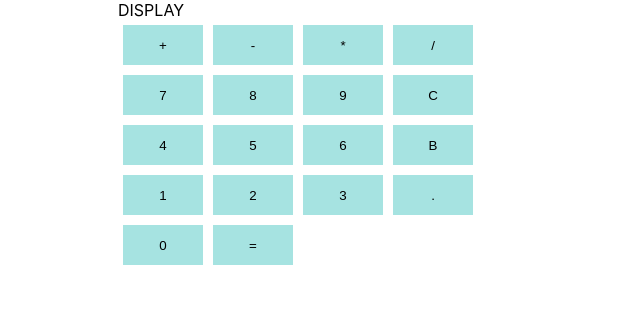
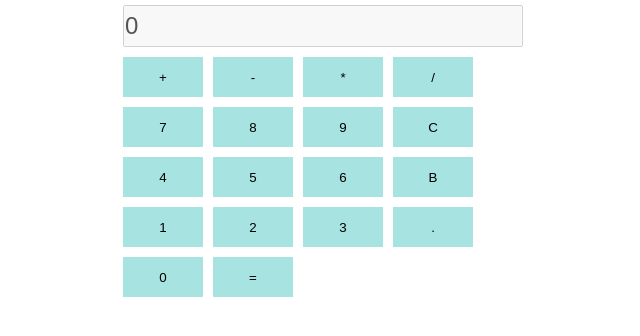
Before and after one commit to bartoszbialoglowicz/calc, a React (Create React App) app: page / in a window 1280 px wide. Shown: the top 336 px of the page, without its empty margins (322-962 px from the left). Built offline with nearby package versions, Linux system fonts and the light colour scheme.

Commit message:
Created Display component.

```diff
--- a/src/components/Calculator/Calculator.js
+++ b/src/components/Calculator/Calculator.js
@@ -1,12 +1,11 @@
 import Button from '../UI/Button';
 import classes from './Calculator.module.css';
+import Display from './Display';
 
 const Calculator = () => {
     return (
         <div className={classes.calculator}>
-            <div className={classes.display}>
-                DISPLAY
-            </div>
+            <Display value={0} />
             <div className={classes.inputs}>
                 <div>
                     <Button value="+"/>
--- a/src/components/Calculator/Calculator.module.css
+++ b/src/components/Calculator/Calculator.module.css
@@ -6,7 +6,3 @@
     display: flex;
     flex-wrap: wrap;
 }
-
-.display {
-    width: 100%;
-}
--- /dev/null
+++ b/src/components/Calculator/Display.js
@@ -0,0 +1,9 @@
+import classes from './Display.module.css';
+
+const Display = (props) => {
+    return <div className={classes.display}>
+        <input type="text" disabled="true" value={props.value}></input>
+    </div>
+};
+
+export default Display;
--- /dev/null
+++ b/src/components/Calculator/Display.module.css
@@ -0,0 +1,10 @@
+.display {
+    width: 100%;
+}
+
+.display input {
+    width: 100%;
+    margin: 5px;
+    padding: 5px 0;
+    font-size: 24px;
+}
```
